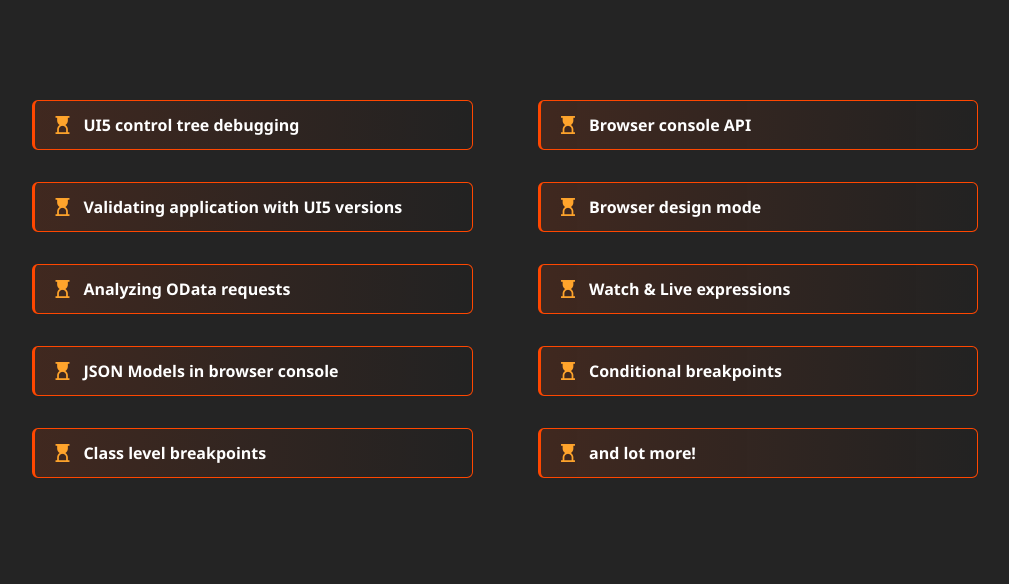
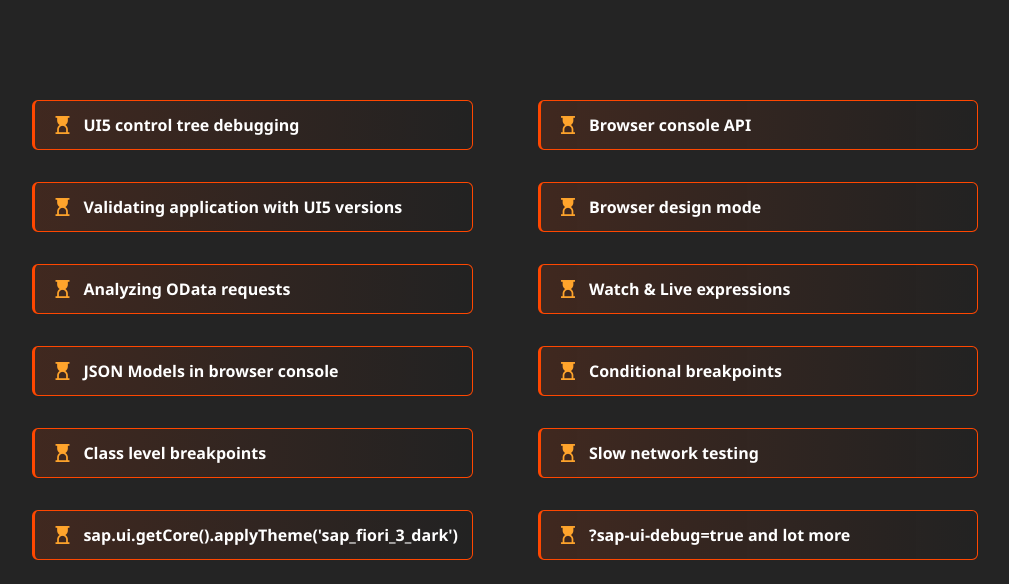
Before and after one commit to integrtr/ui5con2022-session, a plain HTML site: page index.html in a window 1280 px wide. Shown: the part 260-844 px from the top of the page, without its empty margins (118-1127 px from the left). Before the commit the page ends 800 px from the top, so only its background shows below. Drawn offline with nearby package versions, Linux system fonts and the light colour scheme.

Commit message:
feat: added new topics

```diff
--- a/index.html
+++ b/index.html
@@ -130,6 +130,13 @@
             <span class="material-symbols-outlined icon"> verified </span>
             <p>Class level breakpoints</p>
           </div>
+          <div class="list-item">
+            <span class="material-symbols-outlined icon wait">
+              hourglass_top
+            </span>
+            <span class="material-symbols-outlined icon"> verified </span>
+            <p>sap.ui.getCore().applyTheme('sap_fiori_3_dark')</p>
+          </div>
         </div>
 
         <div class="flex">
@@ -166,7 +173,14 @@
               hourglass_top
             </span>
             <span class="material-symbols-outlined icon"> verified </span>
-            <p>and lot more!</p>
+            <p>Slow network testing</p>
+          </div>
+          <div class="list-item">
+            <span class="material-symbols-outlined icon wait">
+              hourglass_top
+            </span>
+            <span class="material-symbols-outlined icon"> verified </span>
+            <p>?sap-ui-debug=true and lot more</p>
           </div>
         </div>
       </div>
```
